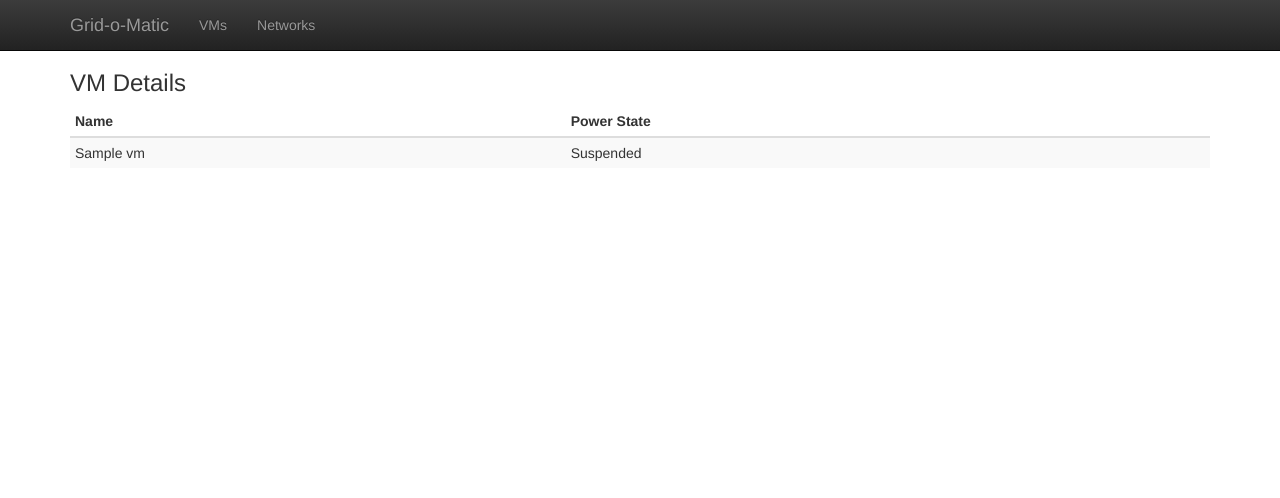
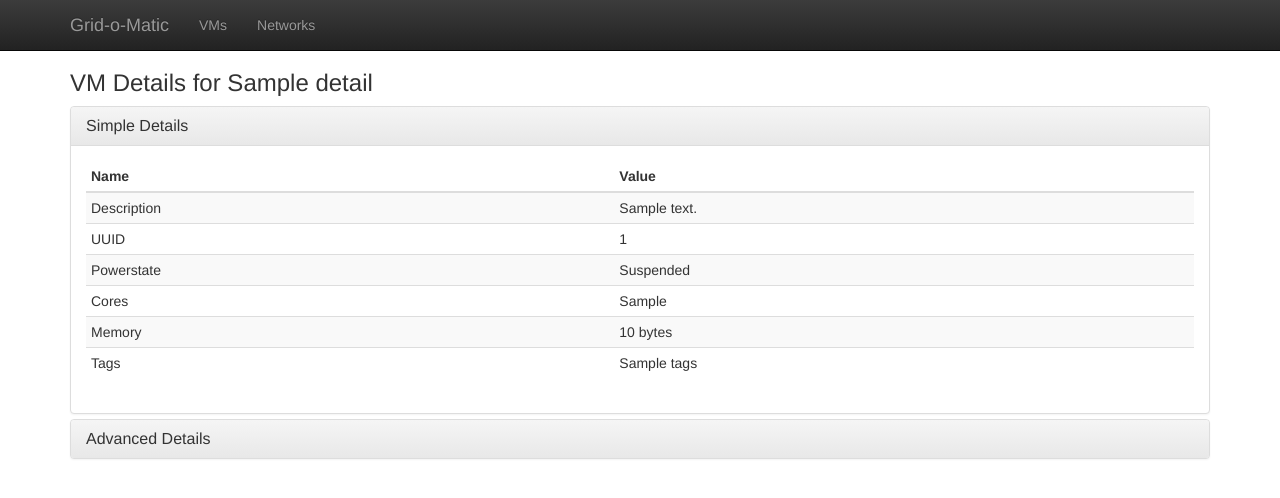
Before and after one commit to Japje/gridomatic, a Django app: template gridomatic/templates/gridomatic/vm_details.html in a window 1280 px wide. Shown: the top 498 px of the page. Run offline with Django 3.2, Linux system fonts and the light colour scheme; the template is opened without the code that fills it: most values are stand-ins (such as "Sample title", 1, 10 or a date in 2020); parts of the project's set-up code (start-up, migrations or seed data) failed here and were passed over; some libraries are stand-ins or nearby versions.

Commit message:
VM details properly working

```diff
--- a/gridomatic/templates/gridomatic/vm_details.html
+++ b/gridomatic/templates/gridomatic/vm_details.html
@@ -1,22 +1,77 @@
 {% extends "base.html" %}
 
 {% load i18n %}
+{% load json2html %}
 
 {% block content %}
-<h3>VM Details</h3>
+<h3>VM Details for {{ details.name_label }}</h3>
+
+
+<div class="panel-group" id="accordion">
+  <div class="panel panel-default">
+    <div class="panel-heading">
+      <h4 class="panel-title">
+        <a data-toggle="collapse" data-parent="#accordion" href="#collapseOne">
+          Simple Details
+        </a>
+      </h4>
+    </div>
+    <div id="collapseOne" class="panel-collapse collapse in">
+      <div class="panel-body">
 
          <table class="table table-striped table-condensed table-hover">
             <thead>
                <tr>
-<th>Name</th><th>Power State</th><th>&nbsp;</th>
+                  <th>Name</th><th>Value</th>
                </tr>
             </thead>
             <tbody>
-{% for items in details  %}
+					<tr><td>Description</td><td>{{ details.name_description }}</td></tr>
+					<tr><td>UUID</td><td>{{ details.uuid }}</td></tr>
+					<tr><td>Powerstate</td><td>{{ details.power_state }}</td></tr>
+					<tr><td>Cores</td><td>{{ details.VCPUs_at_startup }}</td></tr>
+					<tr><td>Memory</td><td>{{ details.memory_static_max|filesizeformat }}</td></tr>
+					<tr><td>Tags</td><td>{{ details.tags|json2html }}</td></tr>
+            </tbody>
+         </table>
+
+
+      </div>
+    </div>
+  </div>
+  <div class="panel panel-default">
+    <div class="panel-heading">
+      <h4 class="panel-title">
+        <a data-toggle="collapse" data-parent="#accordion" href="#collapseTwo">
+          Advanced Details
+        </a>
+      </h4>
+    </div>
+    <div id="collapseTwo" class="panel-collapse collapse">
+      <div class="panel-body">
+
+			<table class="table table-striped table-condensed table-hover">
+				<thead>
 					<tr>
-<td>{{ vm.name }}</td><td>{{ vm.power_state}}</td><td>
+						<th>Name</th><th>Value</th>
+					</tr>
+				</thead>
+				<tbody>
+				{% for key,value in details.items  %}
+					<tr>
+						<td>{{ key }}</td><td>{{ value|json2html }}</td><td>
 					</tr>
 				{% endfor %}
 				</tbody>
 			</table>
+
+      </div>
+    </div>
+  </div>
+</div>
+
+
+
+
+
 {% endblock%}
--- /dev/null
+++ b/gridomatic/templatetags/json2html.py
@@ -0,0 +1,25 @@
+from django import template
+from django.utils.safestring import mark_safe
+from django.utils.html import conditional_escape
+
+register = template.Library()
+
+def json2html(val):
+	out = ''
+	if type(val) == list:
+		out += '<ul>'
+		for i in val:
+			out += '<li>' + json2html(i) + '</li>'
+		out += '</ul>'
+		return mark_safe(out)
+	elif type(val) == dict:
+		out += '<ul>'
+		for prop in val.keys():
+			out += '<li><strong>' + prop + ':</strong> ' + json2html(val[prop]) + '</li>'
+		out += '</ul>'
+		return mark_safe(out)
+	else:
+		return conditional_escape(unicode(val))
+
+
+register.filter('json2html', json2html)
```
Also changed, not shown: gridomatic/xen.py (+8 -8 lines), gridomatic/templatetags/__init__.py (added). Lines whose indentation alone changed are shown as unchanged.
